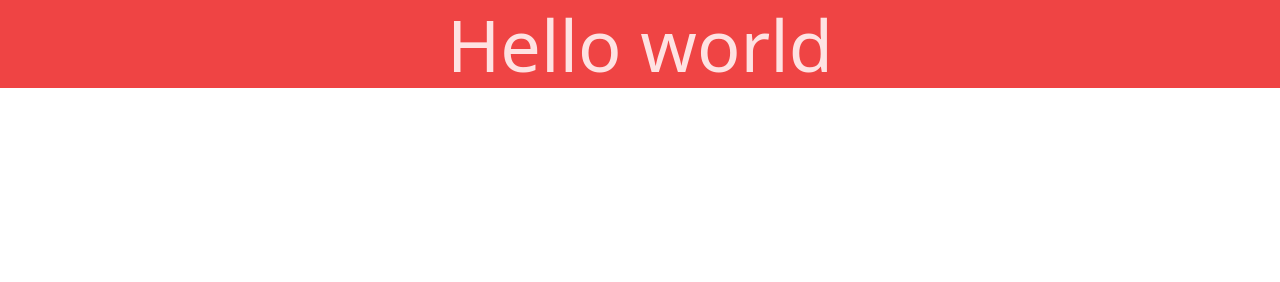
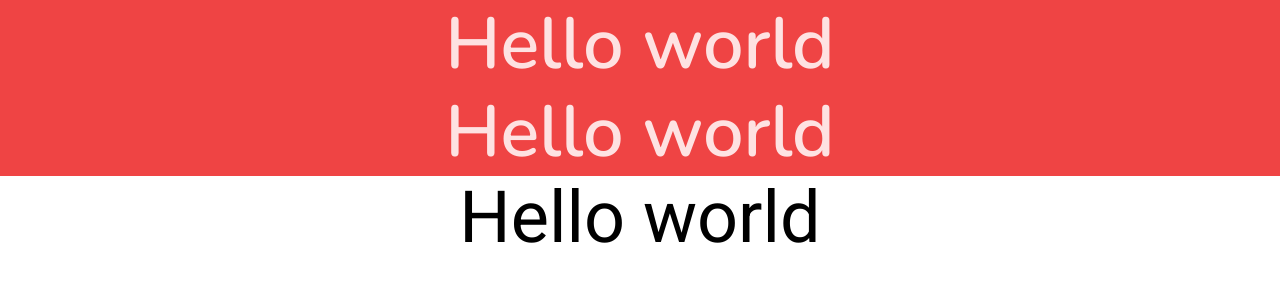
Before and after one commit to rashadulalam/elearning, a website built with Vite: page index.html in a window 1280 px wide. Built offline with nearby package versions, Linux system fonts and the light colour scheme.

Commit message:
Google Fonts Added to project

```diff
--- a/css/plugin.css
+++ b/css/plugin.css
@@ -1,3 +1,20 @@
 @tailwind base;
 @tailwind components;
 @tailwind utilities;
+
+
+@layer components {
+    body {
+        @apply
+        font-heebo
+    }
+
+    h1,
+    h2,
+    h3,
+    h4,
+    h5 {
+        @apply
+        font-nunito
+    }
+}
--- a/index.html
+++ b/index.html
@@ -3,9 +3,13 @@
 <head>
   <meta charset="UTF-8">
   <meta name="viewport" content="width=device-width, initial-scale=1.0">
+  <link href="https://fonts.googleapis.com/css2?family=Heebo:wght@400;500;600&family=Nunito:wght@600;700;800&display=swap" rel="stylesheet">
   <link href="/css/plugin.css" rel="stylesheet">
+  <title>Elearning</title>
 </head>
 <body>
   <h1 class="text-7xl text-center bg-red-500 py-2 text-red-100">Hello world</h1>
+  <h1 class="text-7xl text-center bg-red-500 py-2 text-red-100">Hello world</h1>
+  <div class="text-7xl text-center py-2">Hello world </div>
 </body>
 </html>
--- a/tailwind.config.js
+++ b/tailwind.config.js
@@ -2,7 +2,12 @@
 module.exports = {
   content: ["*"],
   theme: {
-    extend: {},
+    extend: {
+      fontFamily: {
+        heebo: ["Heebo", "sans-serif"],
+        nunito: ["Nunito", "sans-serif"]
+      }
+    },
   },
   plugins: [],
 }
```
